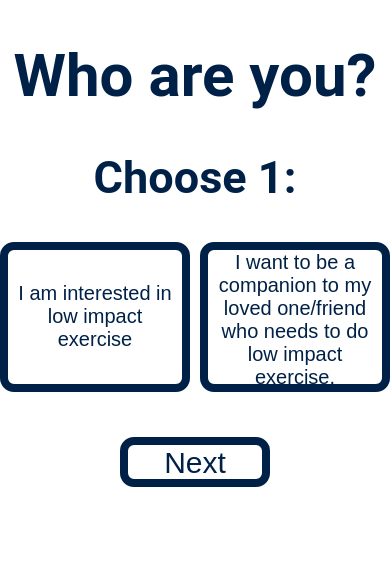
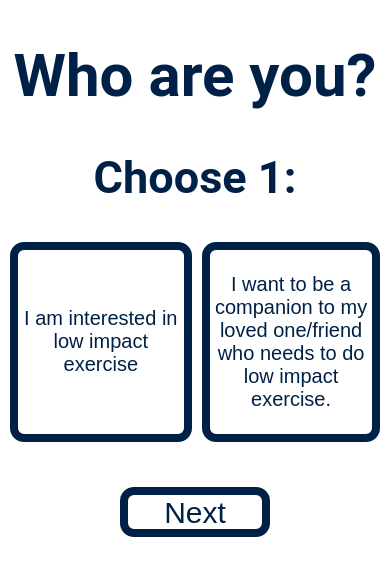
Before and after one commit to KimDuclos/flex-together, a React (Create React App) app: page /whoAreYou in a window 390 px wide. Shown: the top 576 px of the page. Built offline with nearby package versions, Linux system fonts and the light colour scheme.

Commit message:
who are you responsive

```diff
--- a/src/frontend/components/whoAreYou.jsx
+++ b/src/frontend/components/whoAreYou.jsx
@@ -1,4 +1,5 @@
 import React from 'react';
+import "./whoAreYou.scss";
 
 class WhoAreYou extends React.Component {
 	constructor() {
--- /dev/null
+++ b/src/frontend/components/whoAreYou.scss
@@ -0,0 +1,20 @@
+$break-500: 500px;
+$break-mobile: 411px;
+
+.whoAreYouText {
+  @media screen and (max-width: $break-500) {
+    width: 95%;
+    margin: 0 auto 0 auto;
+  }
+  @media screen and (max-width: $break-mobile) {
+    width: 95%;
+    margin: 0 auto 0 auto;
+  }
+  .btns {
+    height: 200px;
+  }
+  .btnFix {
+    height: auto;
+    padding: 2% 0 2% 0;
+  }
+}
```
